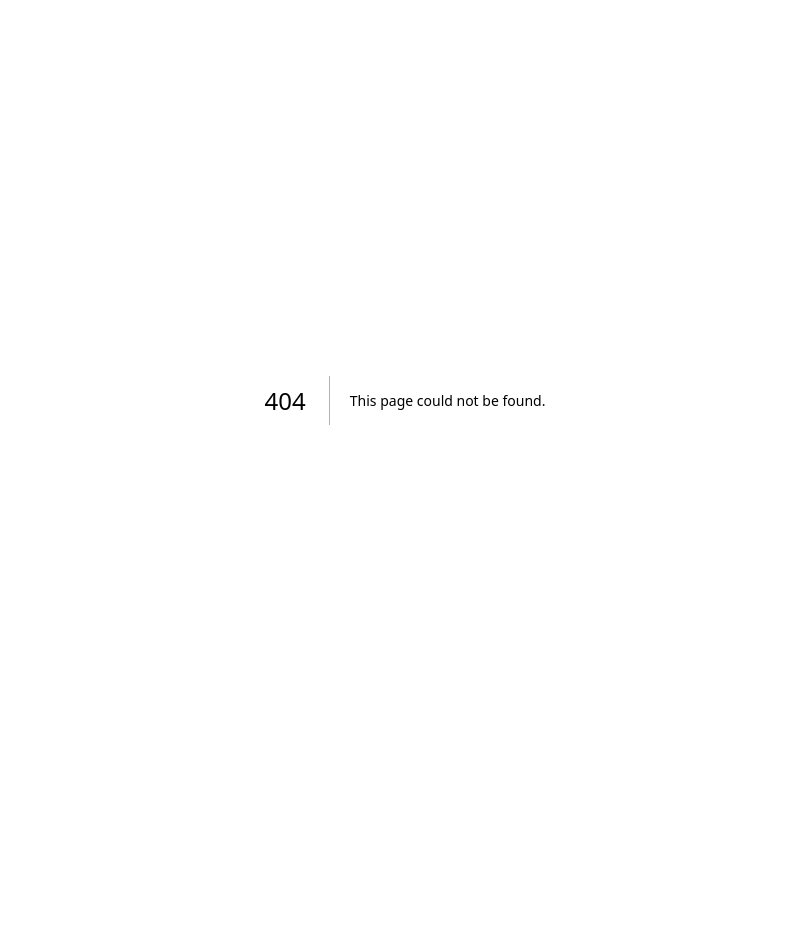
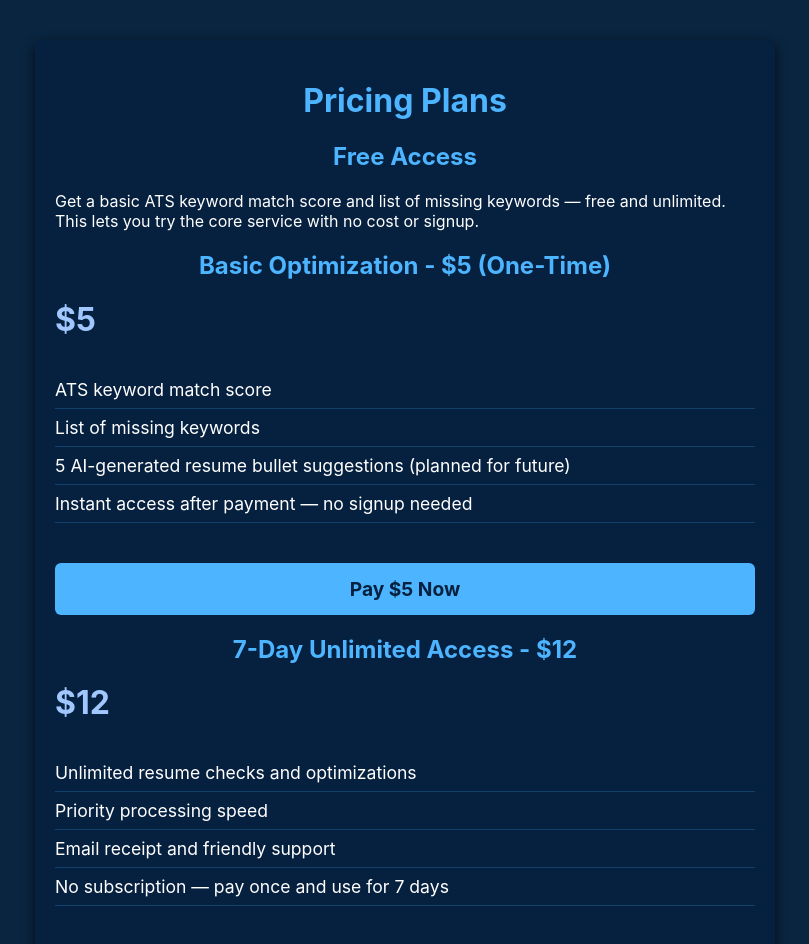
Before and after one commit to Ludample/ats-resume-checker, a Next.js app: page /pricing in a window 1280 px wide. Before the commit this address had no page. Shown: the top 944 px of the page, without its empty margins (235-1044 px from the left). Before the commit the page ends 800 px from the top, so only its background shows below. Built offline with nearby package versions, Linux system fonts and the light colour scheme.

Commit message:
Create pricing.js

```diff
--- /dev/null
+++ b/pages/pricing.js
@@ -0,0 +1,120 @@
+// pages/pricing.js
+import Link from "next/link";
+
+export default function Pricing() {
+  return (
+    <>
+      <style>{`
+        body {
+          margin: 0;
+          font-family: -apple-system, BlinkMacSystemFont, "Segoe UI", Roboto,
+            Oxygen, Ubuntu, Cantarell, "Open Sans", "Helvetica Neue", sans-serif;
+          background-color: #0a2540;
+          color: white;
+        }
+        a {
+          color: #4db5ff;
+          text-decoration: none;
+        }
+        a:hover {
+          text-decoration: underline;
+        }
+        .container {
+          max-width: 700px;
+          margin: 40px auto;
+          padding: 20px;
+          background: #06203f;
+          border-radius: 8px;
+          box-shadow: 0 4px 12px rgba(0,0,0,0.7);
+        }
+        h1, h2 {
+          color: #4db5ff;
+          text-align: center;
+        }
+        ul {
+          list-style: none;
+          padding-left: 0;
+          margin-bottom: 40px;
+        }
+        li {
+          padding: 8px 0;
+          border-bottom: 1px solid #12416a;
+          font-size: 1.1rem;
+        }
+        .price {
+          font-size: 2rem;
+          font-weight: 700;
+          margin-top: 0;
+          color: #a0c8ff;
+        }
+        .btn-primary {
+          display: block;
+          width: 100%;
+          background-color: #4db5ff;
+          border: none;
+          padding: 14px 0;
+          border-radius: 6px;
+          color: #06203f;
+          font-weight: 700;
+          font-size: 1.2rem;
+          cursor: pointer;
+          text-align: center;
+          text-decoration: none;
+          user-select: none;
+          transition: background-color 0.3s ease;
+        }
+        .btn-primary:hover {
+          background-color: #3a9ded;
+        }
+        .back-link {
+          display: block;
+          margin-top: 20px;
+          text-align: center;
+          font-size: 0.9rem;
+          color: #7a8ca3;
+          user-select: none;
+        }
+      `}</style>
+
+      <main className="container">
+        <h1>Pricing Plans</h1>
+
+        <section>
+          <h2>Free Access</h2>
+          <p>
+            Get a basic ATS keyword match score and list of missing keywords — free and unlimited.
+            This lets you try the core service with no cost or signup.
+          </p>
+        </section>
+
+        <section>
+          <h2>Basic Optimization - $5 (One-Time)</h2>
+          <p className="price">$5</p>
+          <ul>
+            <li>ATS keyword match score</li>
+            <li>List of missing keywords</li>
+            <li>5 AI-generated resume bullet suggestions (planned for future)</li>
+            <li>Instant access after payment — no signup needed</li>
+          </ul>
+          <a href="#" className="btn-primary">Pay $5 Now</a>
+        </section>
+
+        <section>
+          <h2>7-Day Unlimited Access - $12</h2>
+          <p className="price">$12</p>
+          <ul>
+            <li>Unlimited resume checks and optimizations</li>
+            <li>Priority processing speed</li>
+            <li>Email receipt and friendly support</li>
+            <li>No subscription — pay once and use for 7 days</li>
+          </ul>
+          <a href="#" className="btn-primary">Pay $12 Now</a>
+        </section>
+
+        <Link href="/">
+          <a className="back-link">← Back to Home</a>
+        </Link>
+      </main>
+    </>
+  );
+}
```
